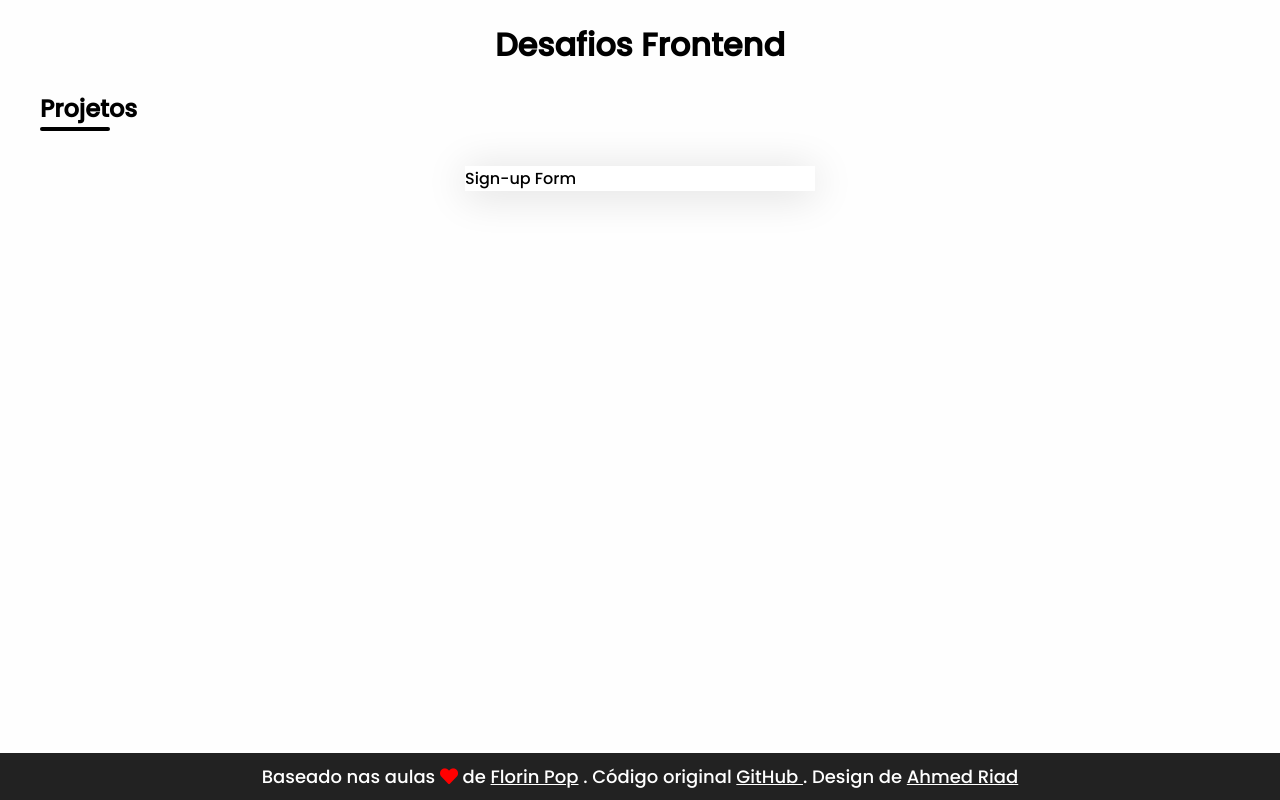
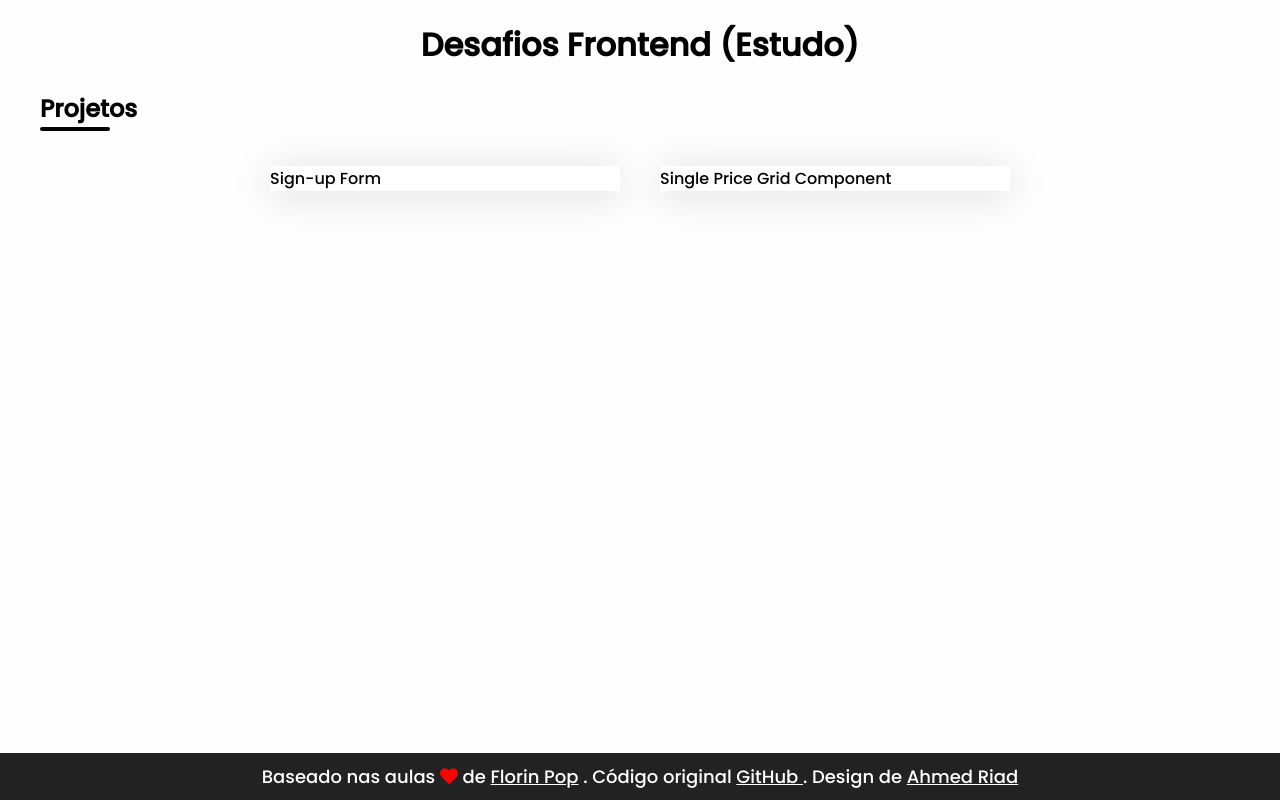
Before and after one commit to ANTONIOFC/desafios-frontend, a plain HTML site: page index.html in a window 1280 px wide. Drawn offline with Linux system fonts and the light colour scheme; files whose address does not match are found by name.

Commit message:
Acerto página inicial

```diff
--- a/index.html
+++ b/index.html
@@ -13,7 +13,7 @@
 	</head>
 	<body>
 		<div class="container">
-			<h1>Desafios Frontend</h1>
+			<h1>Desafios Frontend (Estudo)</h1>
 
             <h2>Projetos</h2>
 
@@ -21,6 +21,11 @@
                 <li>
                     <a href="/intro-component-with-signup-form-master/index.html">
                         Sign-up Form
+                    </a>
+                </li>
+                <li>
+                    <a href="/single-price-grid-component-master/index.html">
+                        Single Price Grid Component
                     </a>
                 </li>
             </ul>
```
